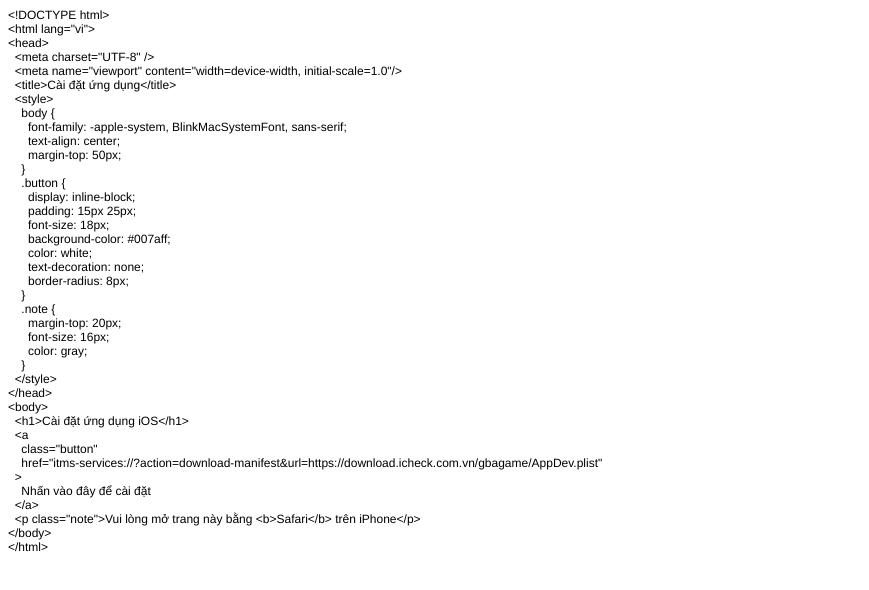
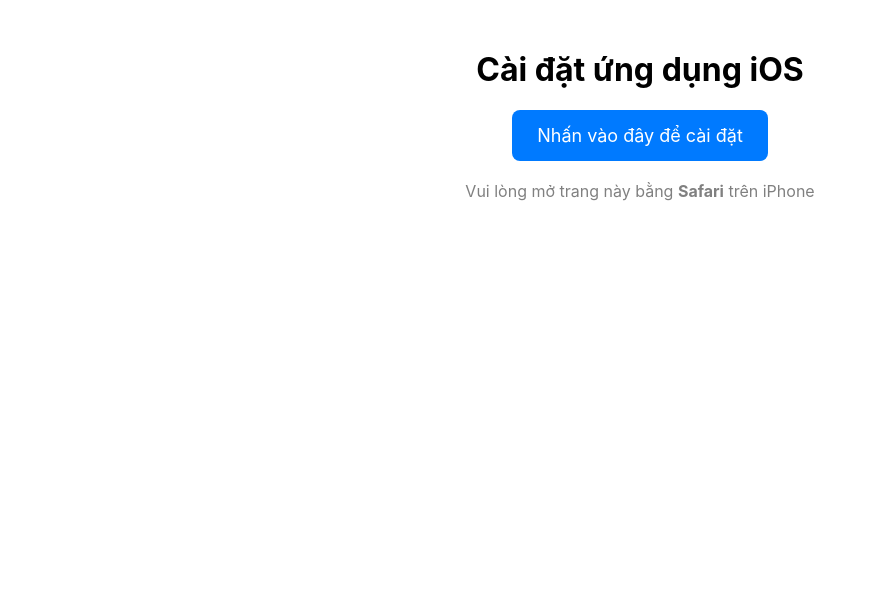
Before and after one commit to conmangangqua/download_app, a plain HTML site: page index.html in a window 1280 px wide. Shown: the whole page, without its empty margins (0-869 px from the left). Drawn offline with Linux system fonts and the light colour scheme.

Commit message:
Update index.html

```diff
--- a/index.html
+++ b/index.html
@@ -1,54 +1,39 @@
-<!DOCTYPE html PUBLIC "-//W3C//DTD HTML 4.01//EN" "http://www.w3.org/TR/html4/strict.dtd">
-<html>
+<!DOCTYPE html>
+<html lang="vi">
 <head>
-  <meta http-equiv="Content-Type" content="text/html; charset=utf-8">
-  <meta http-equiv="Content-Style-Type" content="text/css">
-  <title></title>
-  <meta name="Generator" content="Cocoa HTML Writer">
-  <meta name="CocoaVersion" content="2575.6">
-  <style type="text/css">
-    p.p1 {margin: 0.0px 0.0px 0.0px 0.0px; font: 12.0px Helvetica}
+  <meta charset="UTF-8" />
+  <meta name="viewport" content="width=device-width, initial-scale=1.0"/>
+  <title>Cài đặt ứng dụng</title>
+  <style>
+    body {
+      font-family: -apple-system, BlinkMacSystemFont, sans-serif;
+      text-align: center;
+      margin-top: 50px;
+    }
+    .button {
+      display: inline-block;
+      padding: 15px 25px;
+      font-size: 18px;
+      background-color: #007aff;
+      color: white;
+      text-decoration: none;
+      border-radius: 8px;
+    }
+    .note {
+      margin-top: 20px;
+      font-size: 16px;
+      color: gray;
+    }
   </style>
 </head>
 <body>
-<p class="p1">&lt;!DOCTYPE html&gt;</p>
-<p class="p1">&lt;html lang="vi"&gt;</p>
-<p class="p1">&lt;head&gt;</p>
-<p class="p1"><span class="Apple-converted-space">  </span>&lt;meta charset="UTF-8" /&gt;</p>
-<p class="p1"><span class="Apple-converted-space">  </span>&lt;meta name="viewport" content="width=device-width, initial-scale=1.0"/&gt;</p>
-<p class="p1"><span class="Apple-converted-space">  </span>&lt;title&gt;Cài đặt ứng dụng&lt;/title&gt;</p>
-<p class="p1"><span class="Apple-converted-space">  </span>&lt;style&gt;</p>
-<p class="p1"><span class="Apple-converted-space">    </span>body {</p>
-<p class="p1"><span class="Apple-converted-space">      </span>font-family: -apple-system, BlinkMacSystemFont, sans-serif;</p>
-<p class="p1"><span class="Apple-converted-space">      </span>text-align: center;</p>
-<p class="p1"><span class="Apple-converted-space">      </span>margin-top: 50px;</p>
-<p class="p1"><span class="Apple-converted-space">    </span>}</p>
-<p class="p1"><span class="Apple-converted-space">    </span>.button {</p>
-<p class="p1"><span class="Apple-converted-space">      </span>display: inline-block;</p>
-<p class="p1"><span class="Apple-converted-space">      </span>padding: 15px 25px;</p>
-<p class="p1"><span class="Apple-converted-space">      </span>font-size: 18px;</p>
-<p class="p1"><span class="Apple-converted-space">      </span>background-color: #007aff;</p>
-<p class="p1"><span class="Apple-converted-space">      </span>color: white;</p>
-<p class="p1"><span class="Apple-converted-space">      </span>text-decoration: none;</p>
-<p class="p1"><span class="Apple-converted-space">      </span>border-radius: 8px;</p>
-<p class="p1"><span class="Apple-converted-space">    </span>}</p>
-<p class="p1"><span class="Apple-converted-space">    </span>.note {</p>
-<p class="p1"><span class="Apple-converted-space">      </span>margin-top: 20px;</p>
-<p class="p1"><span class="Apple-converted-space">      </span>font-size: 16px;</p>
-<p class="p1"><span class="Apple-converted-space">      </span>color: gray;</p>
-<p class="p1"><span class="Apple-converted-space">    </span>}</p>
-<p class="p1"><span class="Apple-converted-space">  </span>&lt;/style&gt;</p>
-<p class="p1">&lt;/head&gt;</p>
-<p class="p1">&lt;body&gt;</p>
-<p class="p1"><span class="Apple-converted-space">  </span>&lt;h1&gt;Cài đặt ứng dụng iOS&lt;/h1&gt;</p>
-<p class="p1"><span class="Apple-converted-space">  </span>&lt;a</p>
-<p class="p1"><span class="Apple-converted-space">    </span>class="button"</p>
-<p class="p1"><span class="Apple-converted-space">    </span>href="itms-services://?action=download-manifest&amp;url=https://download.icheck.com.vn/gbagame/AppDev.plist"</p>
-<p class="p1"><span class="Apple-converted-space">  </span>&gt;</p>
-<p class="p1"><span class="Apple-converted-space">    </span>Nhấn vào đây để cài đặt</p>
-<p class="p1"><span class="Apple-converted-space">  </span>&lt;/a&gt;</p>
-<p class="p1"><span class="Apple-converted-space">  </span>&lt;p class="note"&gt;Vui lòng mở trang này bằng &lt;b&gt;Safari&lt;/b&gt; trên iPhone&lt;/p&gt;</p>
-<p class="p1">&lt;/body&gt;</p>
-<p class="p1">&lt;/html&gt;</p>
+  <h1>Cài đặt ứng dụng iOS</h1>
+  <a
+    class="button"
+    href="itms-services://?action=download-manifest&url=https://download.icheck.com.vn/gbagame/AppDev.plist"
+  >
+    Nhấn vào đây để cài đặt
+  </a>
+  <p class="note">Vui lòng mở trang này bằng <b>Safari</b> trên iPhone</p>
 </body>
 </html>
```
